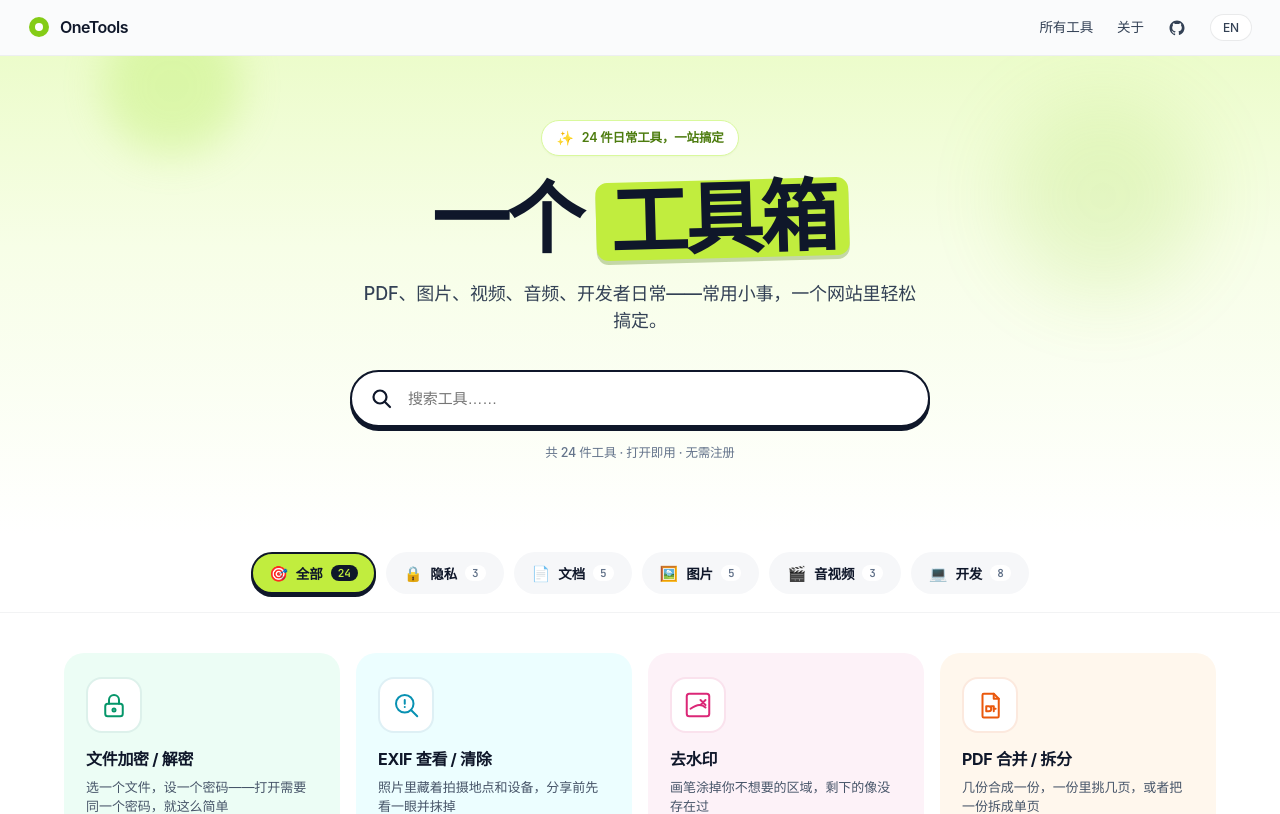
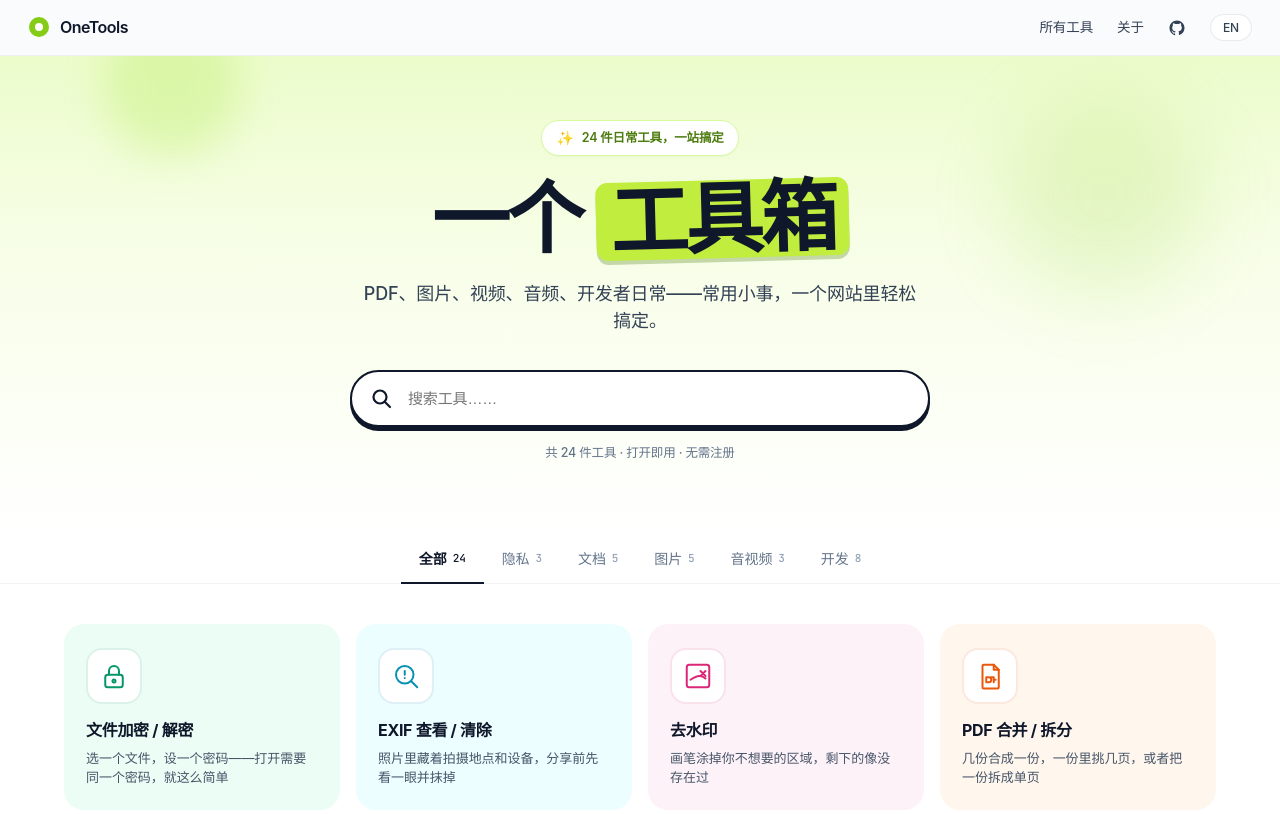
Before and after one commit to grl2345/OneTools, a React (Vite) app in the folder frontend/: page / in a window 1280 px wide. Shown: the top 814 px of the page. Built offline with nearby package versions, Linux system fonts and the light colour scheme.

Commit message:
refactor(ui): 首页 tab 改为简洁下划线样式，去掉胶囊 + emoji

```diff
--- a/frontend/src/pages/Home.jsx
+++ b/frontend/src/pages/Home.jsx
@@ -233,7 +233,7 @@ export default function Home() {
         </div>
       </section>
 
-      {/* ── Category tabs ─────────────────────────── */}
+      {/* ── Category tabs — simple underline style, no pill ─── */}
       <div
         style={{
           position: "sticky",
@@ -249,11 +249,10 @@ export default function Home() {
           style={{
             maxWidth: 1200,
             margin: "0 auto",
-            padding: "18px 24px",
+            padding: "0 24px",
             display: "flex",
             justifyContent: "center",
             flexWrap: "wrap",
-            gap: 10,
           }}
         >
           {TABS.map((tab) => {
@@ -263,40 +262,34 @@ export default function Home() {
                 key={tab.id}
                 onClick={() => setActiveTab(tab.id)}
                 style={{
-                  padding: "9px 16px",
-                  borderRadius: 999,
-                  border: active
-                    ? "2px solid #0f172a"
-                    : "2px solid transparent",
-                  background: active ? "#c1ed3e" : "#f6f7f9",
-                  color: "#0f172a",
-                  fontSize: 13.5,
-                  fontWeight: 700,
+                  padding: "14px 18px",
+                  background: "transparent",
+                  border: "none",
+                  borderBottom: active ? "2px solid #0f172a" : "2px solid transparent",
+                  color: active ? "#0f172a" : "#64748b",
+                  fontSize: 14,
+                  fontWeight: active ? 600 : 500,
                   cursor: "pointer",
                   letterSpacing: -0.1,
                   display: "inline-flex",
                   alignItems: "center",
-                  gap: 8,
-                  transition: "all 0.15s ease",
-                  boxShadow: active ? "0 3px 0 #0f172a" : "none",
+                  gap: 6,
+                  marginBottom: -1,
+                  transition: "color 0.12s ease",
                 }}
                 onMouseEnter={(e) => {
-                  if (!active) e.currentTarget.style.background = "#eef0f3";
+                  if (!active) e.currentTarget.style.color = "#0f172a";
                 }}
                 onMouseLeave={(e) => {
-                  if (!active) e.currentTarget.style.background = "#f6f7f9";
+                  if (!active) e.currentTarget.style.color = "#64748b";
                 }}
               >
-                <span style={{ fontSize: 15 }}>{tab.emoji}</span>
                 {t(tab.labelKey)}
                 <span
                   style={{
                     fontSize: 11,
-                    padding: "1px 7px",
-                    borderRadius: 999,
-                    background: active ? "#0f172a" : "#ffffff",
-                    color: active ? "#c1ed3e" : "var(--text-muted)",
-                    fontWeight: 700,
+                    color: active ? "#0f172a" : "#94a3b8",
+                    fontWeight: 500,
                     fontFamily: "var(--font-mono)",
                   }}
                 >
```
